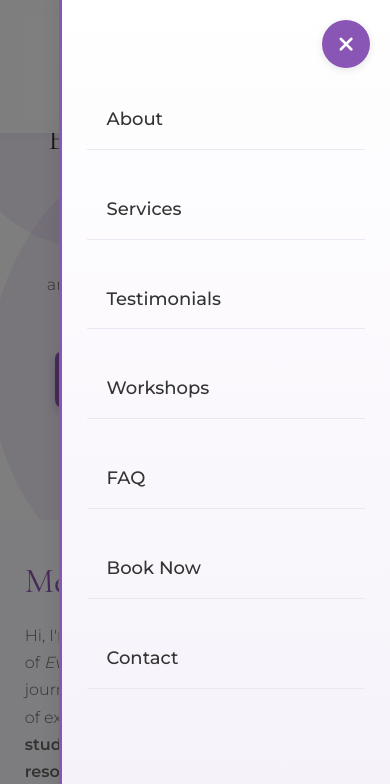
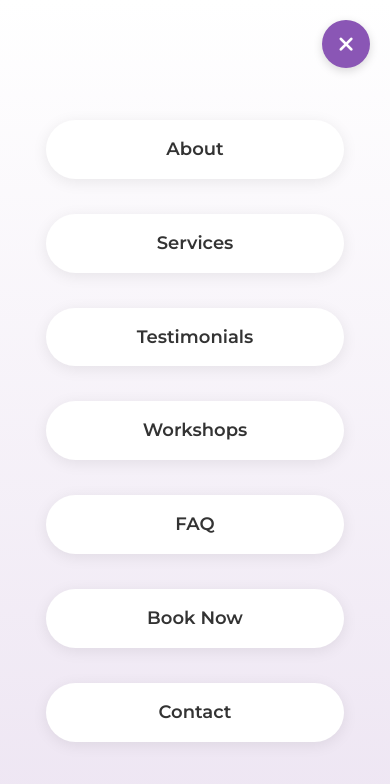
Before and after one commit to DwoodyCoaches1/DwoodyCoaches1.github.io, a plain HTML site: page index.html in a window 390 px wide. Both pictures are taken after a click on the button "Open menu". Shown: the top 784 px of the page. Drawn offline with nearby package versions, Linux system fonts and the light colour scheme.

Commit message:
Update index.html

```diff
--- a/index.html
+++ b/index.html
@@ -180,18 +180,21 @@
     .mobile-menu {
       position: fixed;
       top: 0;
-      right: -300px;
-      width: 300px;
+      left: 0;
+      right: 0;
+      width: 100%;
       height: 100vh;
-      background-color: white;
+      background-color: rgba(255, 255, 255, 0.98);
       z-index: 1001;
-      padding: 50px 30px;
-      transition: var(--transition);
-      box-shadow: -5px 0 15px rgba(0, 0, 0, 0.05);
+      padding: 70px 20px 50px;
+      transition: all 0.3s ease-in-out;
+      transform: translateY(-100%);
+      opacity: 0;
     }
 
     .mobile-menu.active {
-      right: 0;
+      transform: translateY(0);
+      opacity: 1;
     }
 
     .mobile-menu-close {
@@ -202,34 +205,42 @@
       color: white;
       border: none;
       font-size: 1.3rem;
-      width: 40px;
-      height: 40px;
+      width: 45px;
+      height: 45px;
       border-radius: 50%;
       display: flex;
       align-items: center;
       justify-content: center;
       cursor: pointer;
-      box-shadow: 0 2px 8px rgba(0, 0, 0, 0.1);
+      box-shadow: 0 3px 10px rgba(0, 0, 0, 0.15);
+      z-index: 1002;
     }
 
     .mobile-menu-links {
       display: flex;
       flex-direction: column;
       gap: 20px;
-      margin-top: 30px;
+      margin-top: 50px;
+      align-items: center;
     }
 
     .mobile-menu-links a {
       color: var(--text-color);
-      font-size: 1.1rem;
+      font-size: 1.3rem;
+      font-weight: 500;
       transition: var(--transition);
-      padding: 5px 0;
-      border-bottom: 1px solid #f0f0f0;
+      padding: 12px 20px;
+      border-radius: 30px;
+      width: 80%;
+      text-align: center;
+      background-color: var(--secondary-color-light);
     }
 
     .mobile-menu-links a:hover {
-      color: var(--primary-color);
-      padding-left: 5px;
+      color: white;
+      background-color: var(--primary-color);
+      transform: translateY(-3px);
+      box-shadow: 0 5px 15px rgba(138, 86, 181, 0.3);
     }
 
     .overlay {
@@ -238,11 +249,12 @@
       left: 0;
       width: 100%;
       height: 100%;
-      background-color: rgba(0, 0, 0, 0.5);
+      background-color: rgba(0, 0, 0, 0.7);
       z-index: 1000;
       opacity: 0;
       visibility: hidden;
-      transition: var(--transition);
+      transition: opacity 0.3s ease;
+      backdrop-filter: blur(3px);
     }
 
     .overlay.active {
@@ -1087,18 +1099,21 @@
 
       .mobile-menu-links a {
         font-size: 18px;
-        padding: 18px 0;
-        margin-bottom: 10px;
-        border-bottom: 1px solid var(--secondary-color);
-        font-weight: 500;
+        padding: 16px 30px;
+        margin-bottom: 15px;
+        border-bottom: none;
+        font-weight: 600;
+        background: white;
+        box-shadow: 0 3px 15px rgba(0, 0, 0, 0.08);
+        border-radius: 30px;
+        width: 85%;
       }
 
       /* Improve mobile menu */
       .mobile-menu {
-        width: 85%;
-        padding: 60px 25px;
-        background: linear-gradient(to bottom, white, var(--secondary-color-light));
-        border-left: 3px solid var(--primary-color);
+        padding: 70px 20px 50px;
+        background: linear-gradient(180deg, white, var(--secondary-color) 95%);
+        text-align: center;
       }
 
       /* More space between service cards on mobile */
@@ -1476,6 +1491,9 @@
       <a href="#faq">FAQ</a>
       <a href="#booking">Book Now</a>
       <a href="#contact">Contact</a>
+    </div>
+    <div class="mobile-menu-logo">
+      <img src="finalfile2-01.jpg" alt="Evolve Logo" style="width: 180px; margin: 30px auto 0;">
     </div>
   </div>
   <div class="overlay"></div>
```
